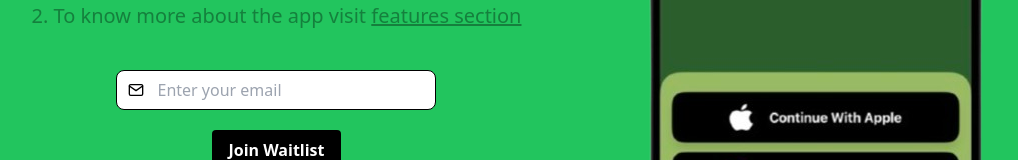
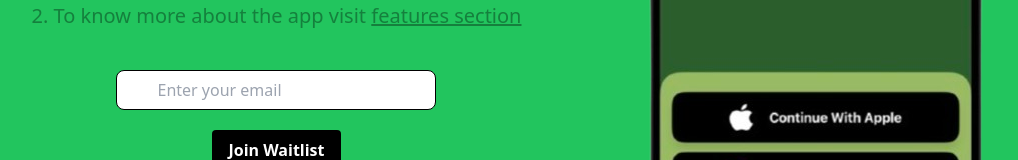
Before and after one commit to Harsimar2000/website-finds, a Next.js app: page / in a window 1280 px wide. Shown: the part 410-570 px from the top of the page, without its empty margins (146-1164 px from the left). Built offline with nearby package versions, Linux system fonts and the light colour scheme.

Commit message:
minor fix

```diff
--- a/app/page.tsx
+++ b/app/page.tsx
@@ -40,12 +40,7 @@ export default function Home() {
               </li>
             </ol>
           </div>
-          <div className="relative">
-            <img
-              src="/mail.svg"
-              alt="mail icon"
-              className="absolute left-3 top-3 h-4 w-4 text-gray-500"
-            />
+          <div className="">
             <input
               type="text"
               className="border border-black rounded-lg pl-10 pr-10 w-80 h-10 focus:outline-none text-left"
```
